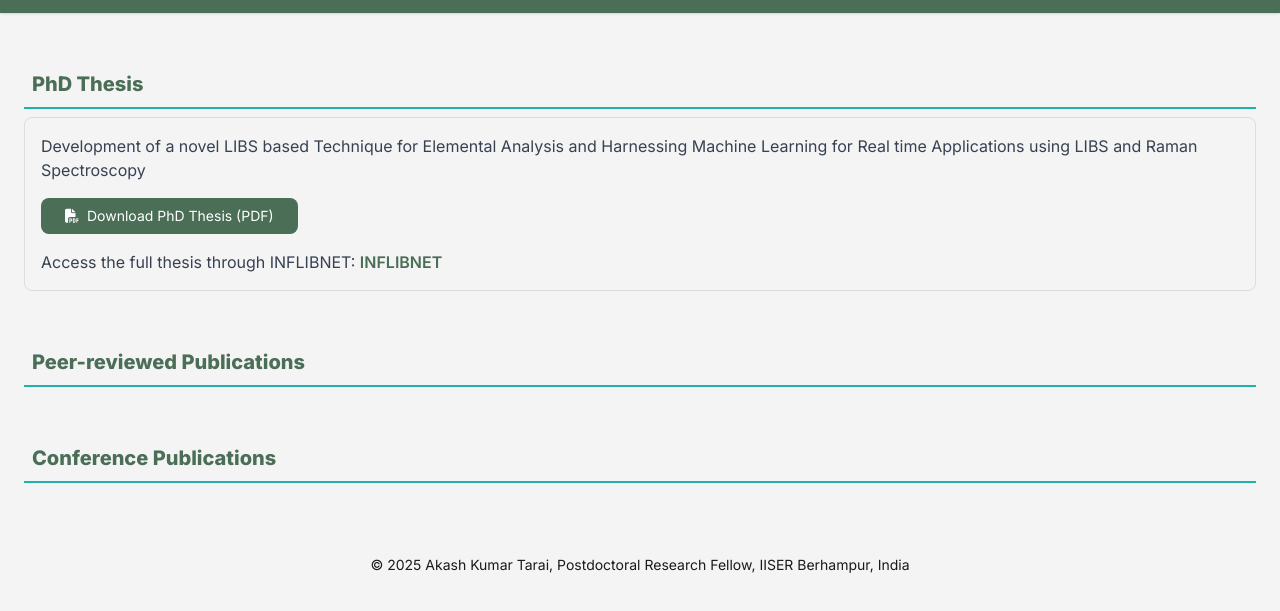
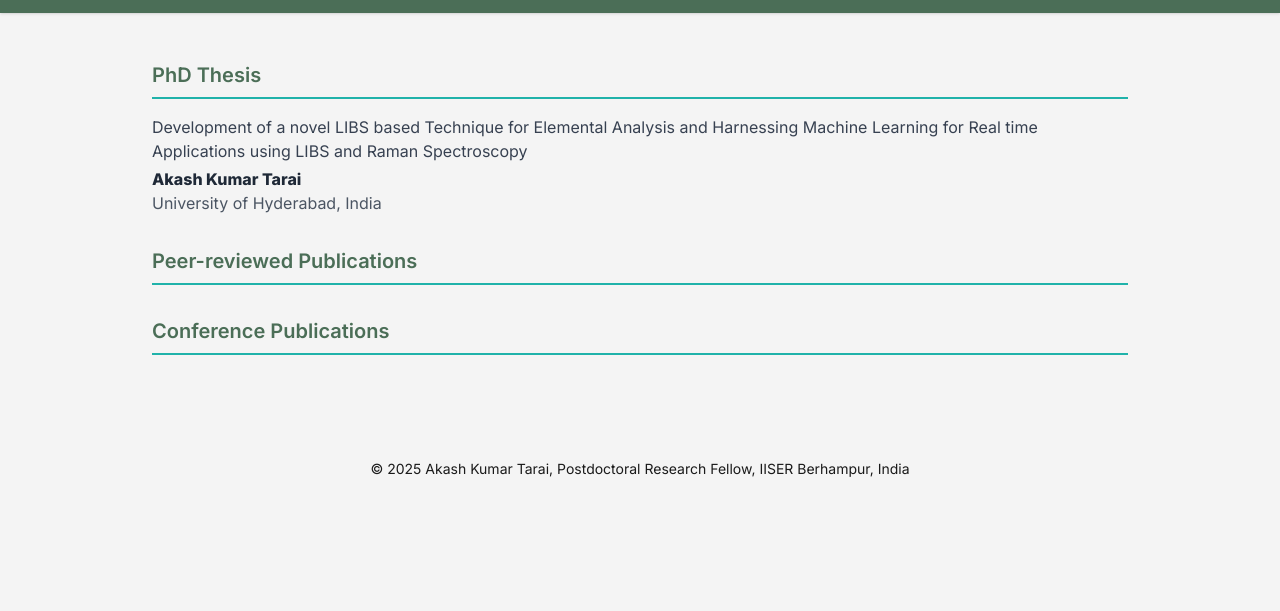
Before and after one commit to aktarai/aktarai.github.io, a plain HTML site: page publications.html in a window 1280 px wide. Both pictures are taken after a click on the element "PhD Thesis". Shown: the part 47-658 px from the top of the page. Drawn offline with nearby package versions, Linux system fonts and the light colour scheme.

Commit message:
Update publications.html

```diff
--- a/publications.html
+++ b/publications.html
@@ -6,7 +6,6 @@
   <title>Publications | Akash Kumar Tarai</title>
   <script src="https://cdn.tailwindcss.com"></script>
   <link href="https://fonts.googleapis.com/css2?family=Inter:wght@400;600;800&display=swap" rel="stylesheet">
-  <link href="https://cdnjs.cloudflare.com/ajax/libs/font-awesome/6.5.0/css/all.min.css" rel="stylesheet">
   <style>
     body {
       font-family: 'Inter', sans-serif;
@@ -15,44 +14,14 @@
       color: #4B6E57;
       font-weight: bold;
     }
-    .dropdown-content {
-      display: none;
-      padding: 1rem;
-      background-color: #f4f4f4;
-      border: 1px solid #ddd;
-      margin-top: 0.5rem;
-      border-radius: 0.5rem;
-    }
-    .dropdown-button {
-      cursor: pointer;
-      text-underline-offset: 4px;
-      font-size: 1.25rem;
-      font-weight: bold;
-      color: #4B6E57;
-      padding: 0.5rem;
-      border-bottom: 2px solid #20B2AA;
-    }
   </style>
-  <script>
-    function toggleDropdown(id) {
-      const content = document.getElementById(id);
-      if (content.style.display === "block") {
-        content.style.display = "none";
-      } else {
-        content.style.display = "block";
-      }
-    }
-  </script>
 </head>
 <body class="bg-[#f4f4f4] text-[#1A1A1A]">
 
   <!-- Navigation -->
   <header class="bg-[#4B6E57] shadow sticky top-0 z-50">
     <div class="max-w-7xl mx-auto px-6 py-4 flex justify-between items-center">
-      <!-- Left Logo or Name -->
       <a href="index.html" class="text-white text-xl font-bold hover:text-[#20B2AA]">Akash Kumar Tarai</a>
-
-      <!-- Desktop Menu -->
       <nav class="hidden md:flex space-x-8 text-lg font-semibold">
         <a href="index.html" class="text-white hover:text-[#20B2AA]">Profile</a>
         <a href="publications.html" class="text-white hover:text-[#20B2AA]">Publications</a>
@@ -61,97 +30,77 @@
         <a href="gallery.html" class="text-white hover:text-[#20B2AA]">Gallery</a>
         <a href="contact.html" class="text-white hover:text-[#20B2AA]">Contact</a>
       </nav>
-
-      <!-- Mobile Menu Button -->
       <button id="menu-btn" class="md:hidden text-white text-2xl focus:outline-none">
         <i class="fas fa-bars"></i>
       </button>
     </div>
   </header>
 
-  <!-- Main Section -->
-  <main class="max-w-7xl mx-auto px-6 py-12">
-    <!-- PhD Thesis Section with Dropdown -->
-    <section class="mb-12">
-      <div>
-        <h2 class="dropdown-button" onclick="toggleDropdown('phd-thesis')">
+  <!-- Main Content -->
+  <main class="max-w-5xl mx-auto px-6 py-12">
+
+    <!-- PhD Thesis Section -->
+    <section class="mb-8">
+      <h2 onclick="toggleDropdown(this)" class="text-xl font-semibold text-[#4B6E57] border-b-2 border-[#20B2AA] pb-2 cursor-pointer">
         PhD Thesis
       </h2>
-        <div id="phd-thesis" class="dropdown-content">
-          <p class="text-gray-700 mb-4">
+      <div class="mt-4 hidden">
+        <p class="text-gray-700 mb-1">
+          <a href="http://hdl.handle.net/10603/596075" target="_blank" class="hover:text-[#20B2AA]">
             Development of a novel LIBS based Technique for Elemental Analysis and Harnessing Machine Learning for Real time Applications using LIBS and Raman Spectroscopy
+          </a>
         </p>
-          <a href="assets/Revised_Thesis_Akash.pdf" download class="inline-block text-white bg-[#4B6E57] hover:bg-[#20B2AA] px-6 py-2 rounded-lg text-sm font-medium mb-4">
-            <i class="fas fa-file-pdf mr-2"></i>Download PhD Thesis (PDF)
-          </a>
-          <p class="text-gray-700">
-            Access the full thesis through INFLIBNET:
-            <a href="http://hdl.handle.net/10603/596075" target="_blank" class="text-[#4B6E57] hover:text-[#20B2AA] font-semibold">INFLIBNET</a>
-          </p>
-        </div>
+        <p class="font-bold text-gray-800">Akash Kumar Tarai</p>
+        <p class="text-gray-600">University of Hyderabad, India</p>
       </div>
     </section>
 
-    <!-- Peer-reviewed Publications Section with Dropdown -->
-    <section class="mb-12">
-      <div>
-        <h2 class="dropdown-button" onclick="toggleDropdown('peer-reviewed-publications')">
+    <!-- Peer-reviewed Publications Section -->
+    <section class="mb-8">
+      <h2 onclick="toggleDropdown(this)" class="text-xl font-semibold text-[#4B6E57] border-b-2 border-[#20B2AA] pb-2 cursor-pointer">
         Peer-reviewed Publications
       </h2>
-        <div id="peer-reviewed-publications" class="dropdown-content">
-          <ul class="space-y-4 text-gray-700">
+      <ol class="list-decimal list-inside mt-4 space-y-4 hidden">
         <li>
-              <a href="https://doi.org/10.1109/XXX.2024.1234567" target="_blank" class="hover:text-[#20B2AA]">
-                <span class="highlight">Akash Kumar Tarai</span>, et al., "Title of the Peer-reviewed Publication", <i>Journal Name</i>, vol. 12, no. 3, pp. 234-245, 2024. DOI: <span class="font-semibold">10.1109/XXX.2024.1234567</span>
+          <a href="https://doi.org/10.1109/XXX.2024.1234567" target="_blank" class="hover:text-[#20B2AA] block">
+            D. Sharma, <span class="highlight">Akash Kumar Tarai</span>, M. R. Naik, G. Manoj Kumar, "Title of the Peer-reviewed Publication", <i>Journal Name</i>, vol. 12, no. 3, pp. 234-245, 2024.
           </a>
-              <a href="https://doi.org/10.1109/XXX.2024.1234567" target="_blank" class="inline-block text-white bg-[#4B6E57] hover:bg-[#20B2AA] px-4 py-2 rounded-lg text-sm font-medium mt-2">[Link]</a>
         </li>
         <li>
-              <a href="https://doi.org/10.1109/YYY.2023.7654321" target="_blank" class="hover:text-[#20B2AA]">
-                <span class="highlight">Akash Kumar Tarai</span>, et al., "Another Title of Peer-reviewed Publication", <i>Another Journal</i>, vol. 11, no. 2, pp. 456-467, 2023. DOI: <span class="font-semibold">10.1109/YYY.2023.7654321</span>
+          <a href="https://doi.org/10.1109/YYY.2023.7654321" target="_blank" class="hover:text-[#20B2AA] block">
+            M. R. Naik, G. Manoj Kumar, <span class="highlight">Akash Kumar Tarai</span>, D. Sharma, "Another Title of Peer-reviewed Publication", <i>Another Journal</i>, vol. 11, no. 2, pp. 456-467, 2023.
           </a>
-              <a href="https://doi.org/10.1109/YYY.2023.7654321" target="_blank" class="inline-block text-white bg-[#4B6E57] hover:bg-[#20B2AA] px-4 py-2 rounded-lg text-sm font-medium mt-2">[Link]</a>
         </li>
         <li>
-              <a href="https://doi.org/10.1109/ZZZ.2022.5678910" target="_blank" class="hover:text-[#20B2AA]">
-                <span class="highlight">Akash Kumar Tarai</span>, et al., "Yet Another Publication Title", <i>Journal of High-Energy Physics</i>, vol. 15, no. 1, pp. 123-134, 2022. DOI: <span class="font-semibold">10.1109/ZZZ.2022.5678910</span>
+          <a href="https://doi.org/10.1109/ZZZ.2022.5678910" target="_blank" class="hover:text-[#20B2AA] block">
+            G. Manoj Kumar, D. Sharma, <span class="highlight">Akash Kumar Tarai</span>, M. R. Naik, "Yet Another Publication Title", <i>Journal of High-Energy Physics</i>, vol. 15, no. 1, pp. 123-134, 2022.
           </a>
-              <a href="https://doi.org/10.1109/ZZZ.2022.5678910" target="_blank" class="inline-block text-white bg-[#4B6E57] hover:bg-[#20B2AA] px-4 py-2 rounded-lg text-sm font-medium mt-2">[Link]</a>
         </li>
-          </ul>
-        </div>
-      </div>
+      </ol>
     </section>
 
-    <!-- Conference Publications Section with Dropdown -->
-    <section>
-      <div>
-        <h2 class="dropdown-button" onclick="toggleDropdown('conference-publications')">
+    <!-- Conference Publications Section -->
+    <section class="mb-8">
+      <h2 onclick="toggleDropdown(this)" class="text-xl font-semibold text-[#4B6E57] border-b-2 border-[#20B2AA] pb-2 cursor-pointer">
         Conference Publications
       </h2>
-        <div id="conference-publications" class="dropdown-content">
-          <ul class="space-y-4 text-gray-700">
+      <ol class="list-decimal list-inside mt-4 space-y-4 hidden">
         <li>
-              <a href="https://www.example.com" target="_blank" class="hover:text-[#20B2AA]">
-                <span class="highlight">Akash Kumar Tarai</span>, et al., "Conference Paper Title", <i>Conference Name</i>, 2024.
+          <a href="https://www.example.com" target="_blank" class="hover:text-[#20B2AA] block">
+            <span class="highlight">Akash Kumar Tarai</span>, M. R. Naik, "Laser-Induced Breakdown Spectroscopy Applications in Real-Time", <i>International Conference on Advanced Spectroscopy</i>, 2024.
           </a>
-              <a href="https://www.example.com" target="_blank" class="inline-block text-white bg-[#4B6E57] hover:bg-[#20B2AA] px-4 py-2 rounded-lg text-sm font-medium mt-2">[Link]</a>
         </li>
         <li>
-              <a href="https://www.example.com" target="_blank" class="hover:text-[#20B2AA]">
-                <span class="highlight">Akash Kumar Tarai</span>, et al., "Conference Paper Title", <i>Conference Name</i>, 2023.
+          <a href="https://www.example.com" target="_blank" class="hover:text-[#20B2AA] block">
+            M. R. Naik, <span class="highlight">Akash Kumar Tarai</span>, "LIBS for Material Analysis", <i>Photonics India 2023</i>, 2023.
           </a>
-              <a href="https://www.example.com" target="_blank" class="inline-block text-white bg-[#4B6E57] hover:bg-[#20B2AA] px-4 py-2 rounded-lg text-sm font-medium mt-2">[Link]</a>
         </li>
         <li>
-              <a href="https://www.example.com" target="_blank" class="hover:text-[#20B2AA]">
-                <span class="highlight">Akash Kumar Tarai</span>, et al., "Conference Paper Title", <i>Conference Name</i>, 2022.
+          <a href="https://www.example.com" target="_blank" class="hover:text-[#20B2AA] block">
+            <span class="highlight">Akash Kumar Tarai</span>, G. Manoj Kumar, "Raman Spectroscopy and Deep Learning", <i>Optics India</i>, 2022.
           </a>
-              <a href="https://www.example.com" target="_blank" class="inline-block text-white bg-[#4B6E57] hover:bg-[#20B2AA] px-4 py-2 rounded-lg text-sm font-medium mt-2">[Link]</a>
         </li>
-          </ul>
-        </div>
-      </div>
+      </ol>
     </section>
 
   </main>
@@ -161,5 +110,13 @@
     © 2025 Akash Kumar Tarai, Postdoctoral Research Fellow, IISER Berhampur, India
   </footer>
 
+  <!-- Toggle Function Script -->
+  <script>
+    function toggleDropdown(element) {
+      const content = element.nextElementSibling;
+      content.classList.toggle('hidden');
+    }
+  </script>
+
 </body>
 </html>
```
Lines whose indentation alone changed are shown as unchanged.
